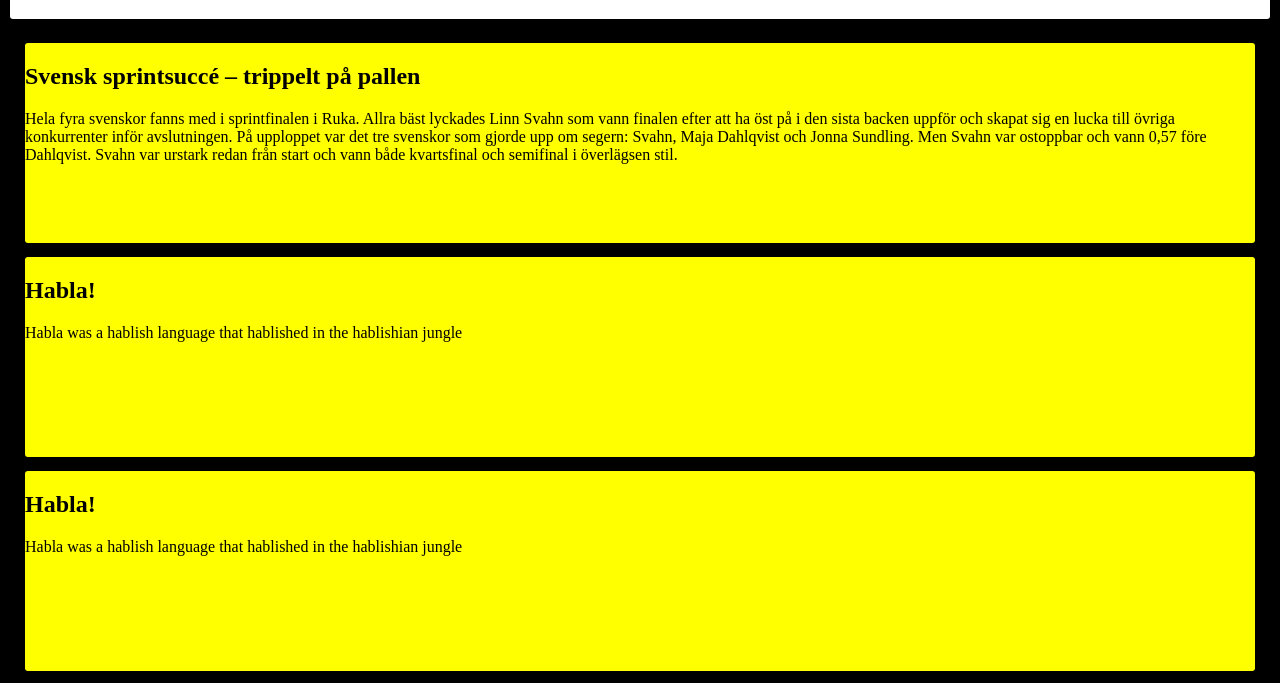
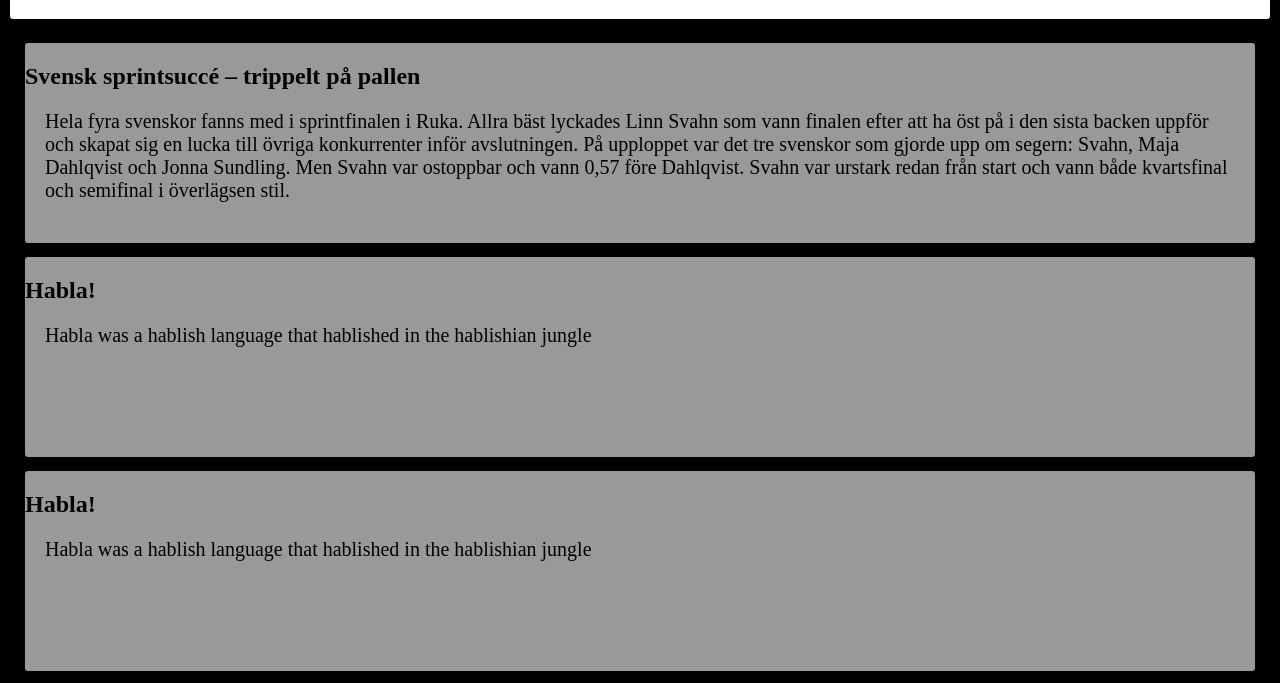
Before and after one commit to Grappe88/Grappe88.github.io, a plain HTML site: page index.html in a window 1280 px wide. Shown: the part 71-754 px from the top of the page. Drawn offline with Linux system fonts and the light colour scheme.

Commit message:
En template yo

```diff
--- a/style.css
+++ b/style.css
@@ -12,9 +12,15 @@ header {
   margin-bottom: 20px;
 }
 
+p {
+  margin:20px;
+  font-size:20px;
+}
+
 .news {
+  overflow:scroll;
   min-height:200px;
-  background-color:yellow;
+  background-color:#999999;
   width: auto;
   border: 2px solid black;
   border-radius: 5px;
```
